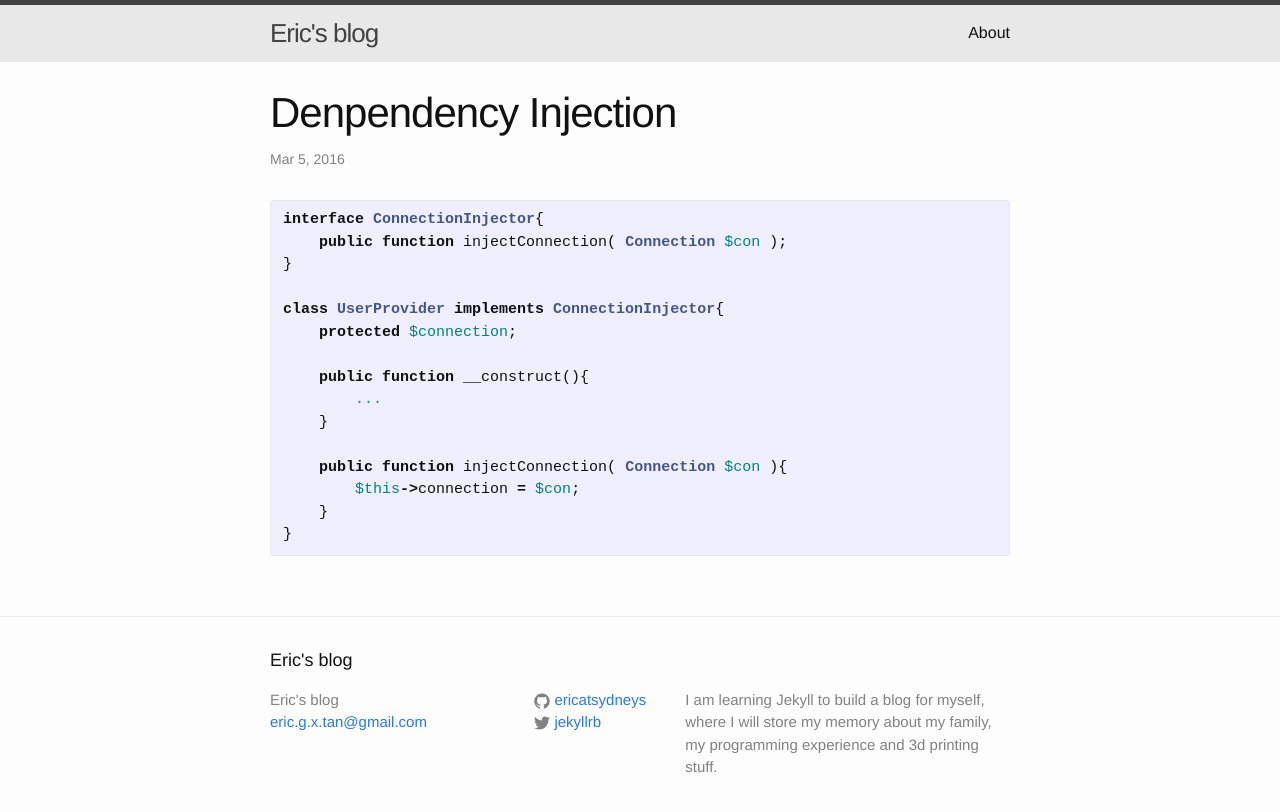
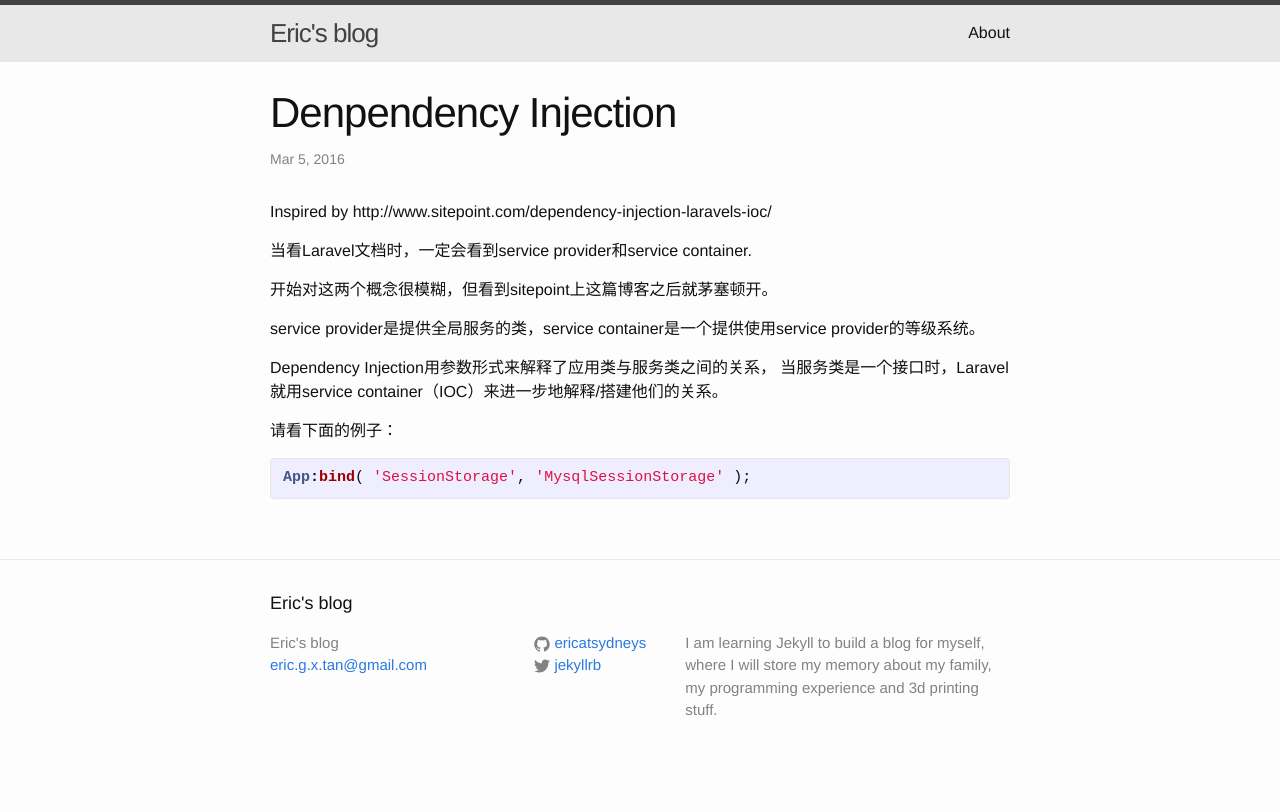
Before and after one commit to ericatsydney/ericatsydney.github.io, a Jekyll site: the page built from _posts/2016-03-05-dependency-injection.markdown, in a window 1280 px wide. Shown: the top 812 px of the page. Built offline with Jekyll 4.4.1, drawn with Linux system fonts in a browser that asks for light colours.

Commit message:
Updated a post.

```diff
--- a/_posts/2016-03-05-dependency-injection.markdown
+++ b/_posts/2016-03-05-dependency-injection.markdown
@@ -4,20 +4,19 @@ title:  "Denpendency Injection"
 date:   2016-03-05 22:00:52 +1000
 categories: Promgramming
 ---
+
+Inspired by http://www.sitepoint.com/dependency-injection-laravels-ioc/
+
+当看Laravel文档时，一定会看到service provider和service container.
+
+开始对这两个概念很模糊，但看到sitepoint上这篇博客之后就茅塞顿开。
+
+service provider是提供全局服务的类，service container是一个提供使用service provider的等级系统。
+
+Dependency Injection用参数形式来解释了应用类与服务类之间的关系， 当服务类是一个接口时，Laravel就用service container（IOC）来进一步地解释/搭建他们的关系。
+
+ 请看下面的例子：
+
 {% highlight php %}
-interface ConnectionInjector{
-    public function injectConnection( Connection $con );
-}
-
-class UserProvider implements ConnectionInjector{
-    protected $connection;
-
-    public function __construct(){
-        ...
-    }
-
-    public function injectConnection( Connection $con ){
-        $this->connection = $con;
-    }
-}
+App:bind( 'SessionStorage', 'MysqlSessionStorage' );
 {% endhighlight %}
```
